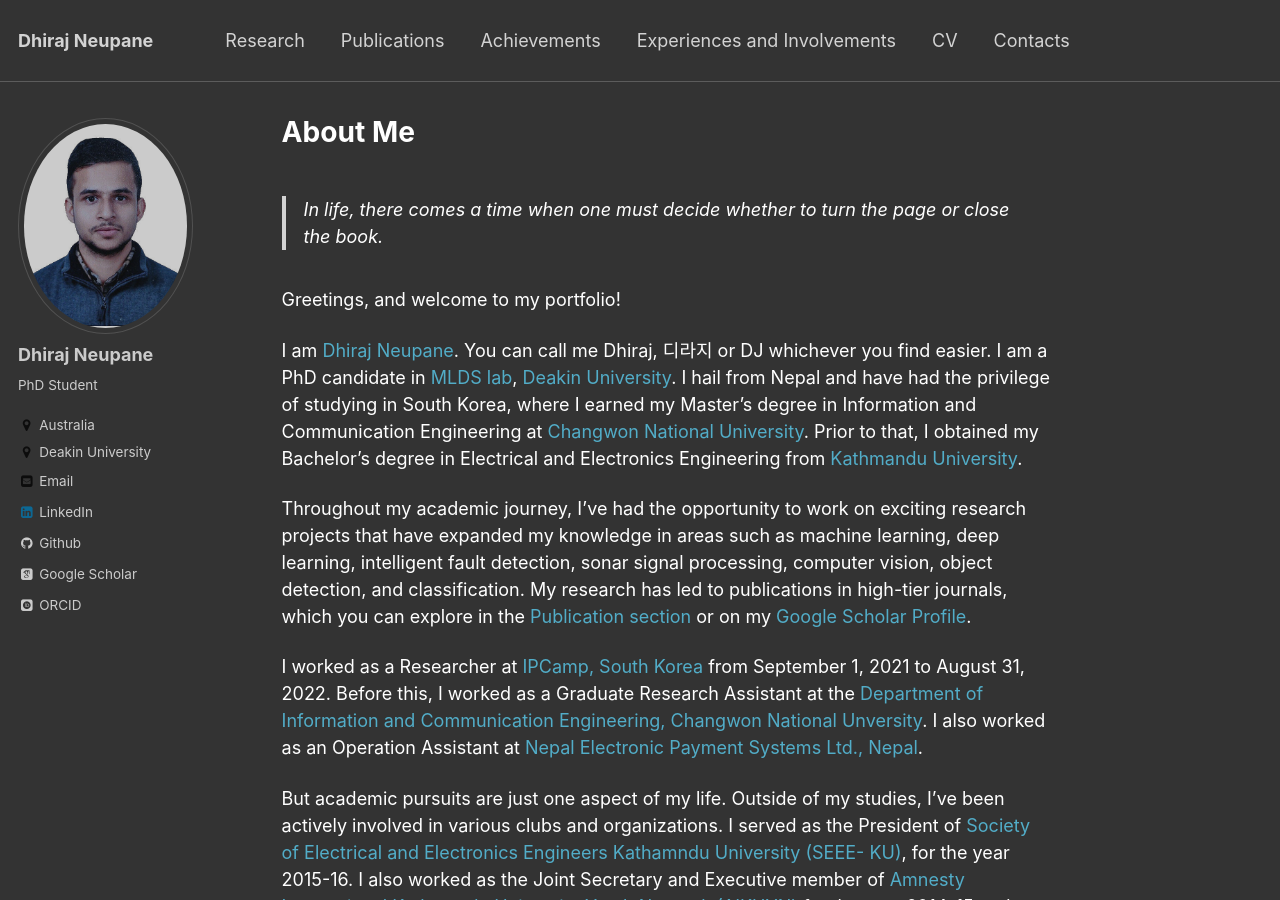
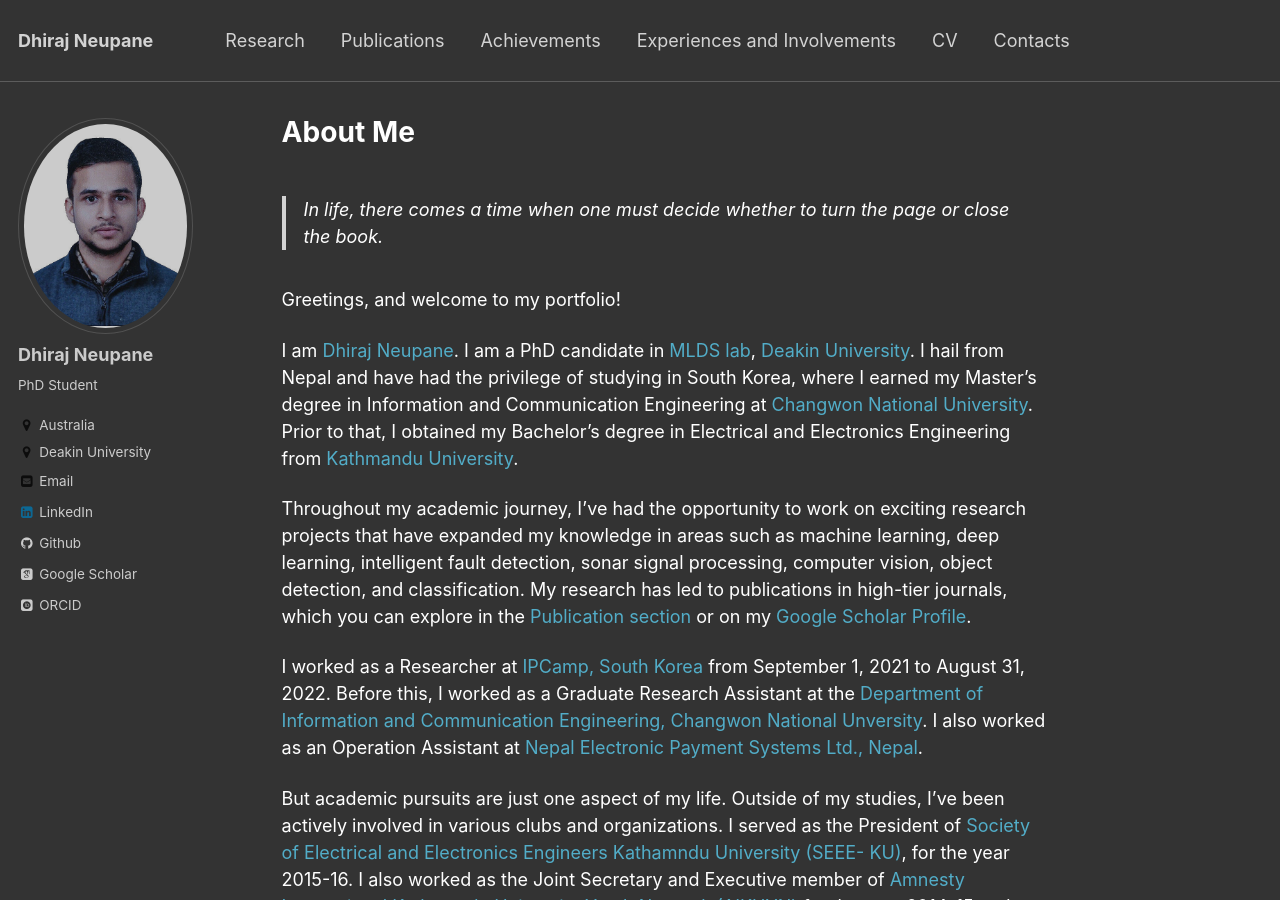
Before and after one commit to dhirajneupane/academicPortfolio, a Jekyll site: the page built from _pages/about.md, in a window 1280 px wide and 900 px high. Built offline with Jekyll 4.4.1, drawn with Linux system fonts in a browser that asks for light colours; some web fonts are replaced.

Commit message:
Update about page with personal and academic details

```diff
--- a/_pages/about.md
+++ b/_pages/about.md
@@ -18,7 +18,7 @@ redirect_from:
 
 Greetings, and welcome to my portfolio!
 
-I am [Dhiraj Neupane](https://g.co/kgs/DLknVq){:target="_blank"}. You can call me Dhiraj, 디라지 or DJ whichever you find easier. I am a PhD candidate in [MLDS lab](https://deakin-mlds.github.io/index.html){:target="_blank"}, [Deakin University](https://www.deakin.edu.au/about-deakin/people/dhiraj-neupane){:target="_blank"}. I hail from Nepal and have had the privilege of studying in South Korea, where I earned my Master's degree in Information and Communication Engineering at [Changwon National University](https://www.changwon.ac.kr/eng/main.do){:target="_blank"}. Prior to that, I obtained my Bachelor's degree in Electrical and Electronics Engineering from [Kathmandu University](https://ku.edu.np/){:target="_blank"}.
+I am [Dhiraj Neupane](https://g.co/kgs/DLknVq){:target="_blank"}. I am a PhD candidate in [MLDS lab](https://deakin-mlds.github.io/index.html){:target="_blank"}, [Deakin University](https://www.deakin.edu.au/about-deakin/people/dhiraj-neupane){:target="_blank"}. I hail from Nepal and have had the privilege of studying in South Korea, where I earned my Master's degree in Information and Communication Engineering at [Changwon National University](https://www.changwon.ac.kr/eng/main.do){:target="_blank"}. Prior to that, I obtained my Bachelor's degree in Electrical and Electronics Engineering from [Kathmandu University](https://ku.edu.np/){:target="_blank"}.
 
 Throughout my academic journey, I've had the opportunity to work on exciting research projects that have expanded my knowledge in areas such as machine learning, deep learning, intelligent fault detection, sonar signal processing, computer vision, object detection, and classification. My research has led to publications in high-tier journals, which you can explore in the [Publication section](https://www.dhirajneupane.com.np/publications/){:target="_blank"} or on my [Google Scholar Profile](https://scholar.google.com/citations?user=KtSkA68AAAAJ&hl=en){:target="_blank"}.
 
```
